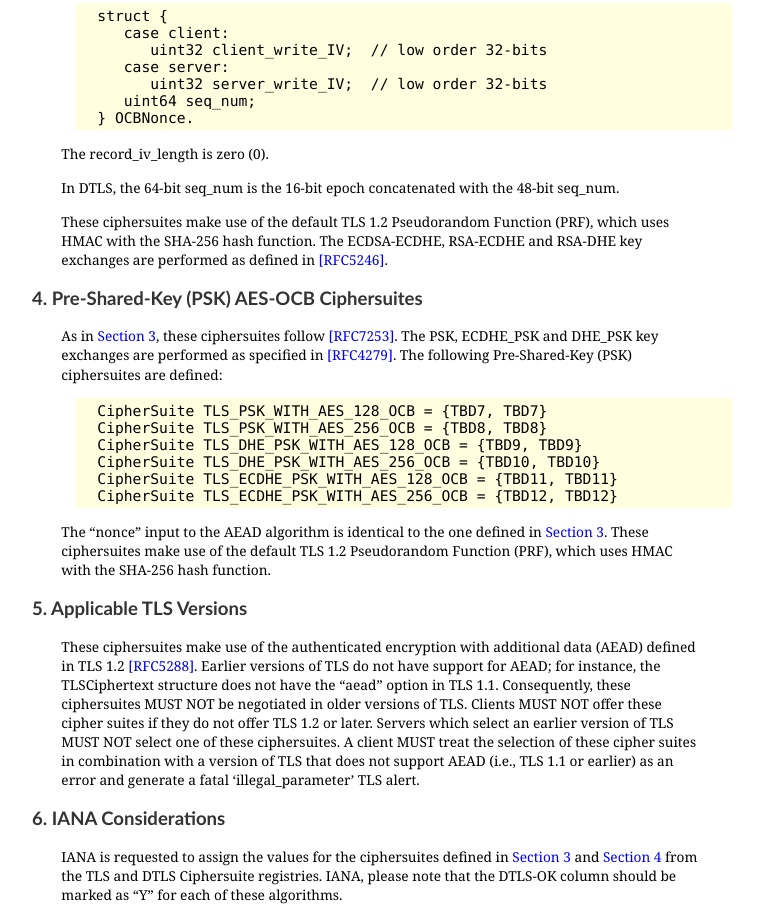
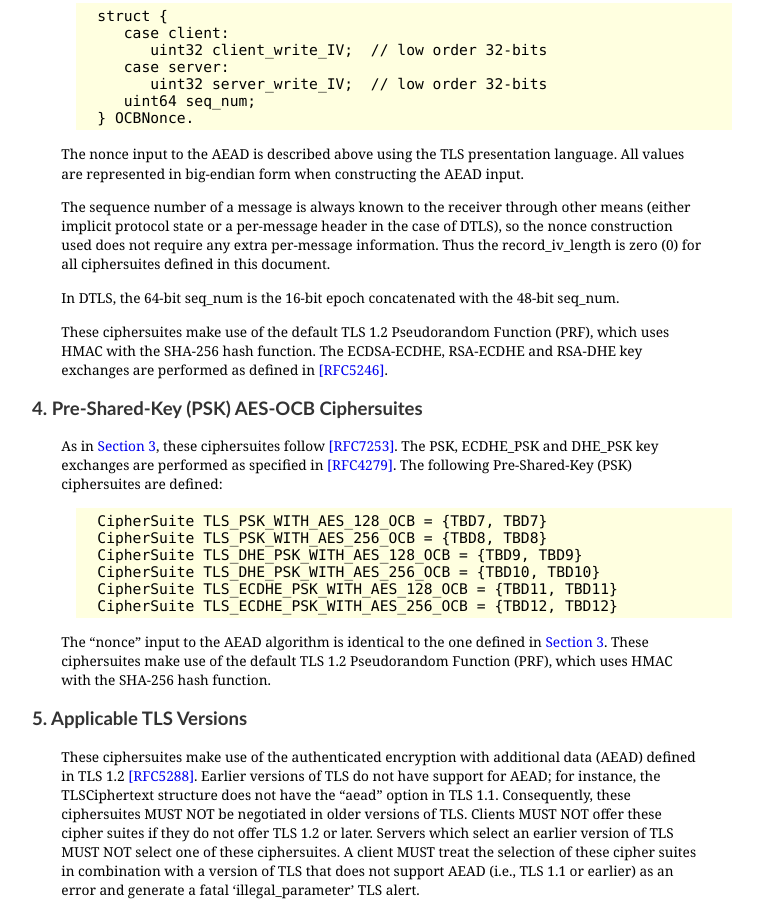
Before and after one commit to azet/draft-zauner-tls-aes-ocb, a plain HTML site: page index.html in a window 1280 px wide. Shown: the part 2124-3031 px from the top of the page, without its empty margins (258-1021 px from the left). Drawn offline with Linux system fonts and the light colour scheme.

Commit message:
Script updating gh-pages.

```diff
--- a/index.html
+++ b/index.html
@@ -579,9 +579,10 @@ ul.toc a:first-child {
      uint64 seq_num;
   } OCBNonce.
 </pre>
-<p id="rfc.section.3.p.5">The record_iv_length is zero (0).</p>
-<p id="rfc.section.3.p.6">In DTLS, the 64-bit seq_num is the 16-bit epoch concatenated with the 48-bit seq_num.</p>
-<p id="rfc.section.3.p.7">These ciphersuites make use of the default TLS 1.2 Pseudorandom Function (PRF), which uses HMAC with the SHA-256 hash function.  The ECDSA-ECDHE, RSA-ECDHE and RSA-DHE key exchanges are performed as defined in <a href="#RFC5246">[RFC5246]</a>.</p>
+<p id="rfc.section.3.p.5">The nonce input to the AEAD is described above using the TLS presentation language. All values are represented in big-endian form when constructing the AEAD input.</p>
+<p id="rfc.section.3.p.6">The sequence number of a message is always known to the receiver through other means (either implicit protocol state or a per-message header in the case of DTLS), so the nonce construction used does not require any extra per-message information. Thus the record_iv_length is zero (0) for all ciphersuites defined in this document.</p>
+<p id="rfc.section.3.p.7">In DTLS, the 64-bit seq_num is the 16-bit epoch concatenated with the 48-bit seq_num.</p>
+<p id="rfc.section.3.p.8">These ciphersuites make use of the default TLS 1.2 Pseudorandom Function (PRF), which uses HMAC with the SHA-256 hash function.  The ECDSA-ECDHE, RSA-ECDHE and RSA-DHE key exchanges are performed as defined in <a href="#RFC5246">[RFC5246]</a>.</p>
 <h1 id="rfc.section.4"><a href="#rfc.section.4">4.</a> <a href="#psksuites" id="psksuites">Pre-Shared-Key (PSK) AES-OCB Ciphersuites</a></h1>
 <p id="rfc.section.4.p.1">As in <a href="#fssuites">Section 3</a>, these ciphersuites follow <a href="#RFC7253">[RFC7253]</a>.  The PSK, ECDHE_PSK and DHE_PSK key exchanges are performed as specified in <a href="#RFC4279">[RFC4279]</a>. The following Pre-Shared-Key (PSK) ciphersuites are defined:</p>
 <pre>
@@ -607,7 +608,7 @@ ul.toc a:first-child {
 <p id="rfc.section.7.3.p.1">AES-OCB security requires that the &#8220;nonce&#8221; (number used once) is never reused.  The IV construction in <a href="#fssuites">Section 3</a> is designed to prevent nonce reuse.</p>
 <h1 id="rfc.section.8"><a href="#rfc.section.8">8.</a> <a href="#acknowledgements" id="acknowledgements">Acknowledgements</a></h1>
 <p id="rfc.section.8.p.1">This document borrows heavily from <a href="#RFC5288">[RFC5288]</a> and <a href="#RFC6655">[RFC6655]</a>.</p>
-<p id="rfc.section.8.p.2">Thanks to Martin Thompson for his suggested change on the client negotation paragraph, Nikos Mavrogiannopoulos for the discussion on PSK ciphersuites, Jack Lloyd for clarification on the record_iv_length and the TLS Working Group in general for feedback and discussion on this document.</p>
+<p id="rfc.section.8.p.2">The author would like to thank Martin Thompson for his suggested change on the client negotation paragraph, Nikos Mavrogiannopoulos and Peter Gutmann for the discussion on PSK ciphersuites, Jack Lloyd for content on the clarification of the TLS Record IV length and the TLS Working Group in general for feedback and discussion on this document.</p>
 <h1 id="rfc.references"><a href="#rfc.references">9.</a> References</h1>
 <h1 id="rfc.references.1"><a href="#rfc.references.1">9.1.</a> Normative References</h1>
 <table>
```
Also changed, not shown: draft-zauner-tls-aes-ocb.txt.
